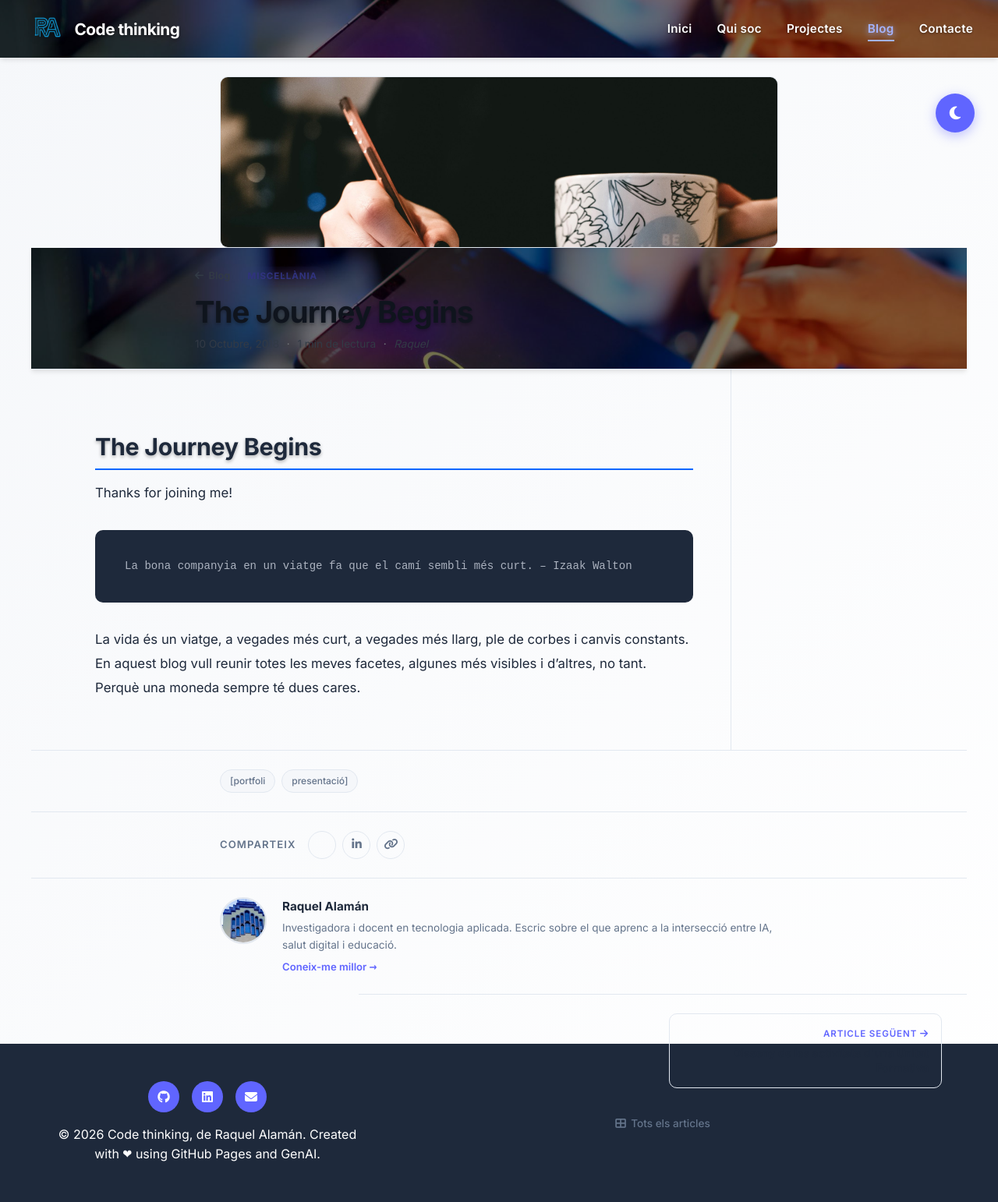
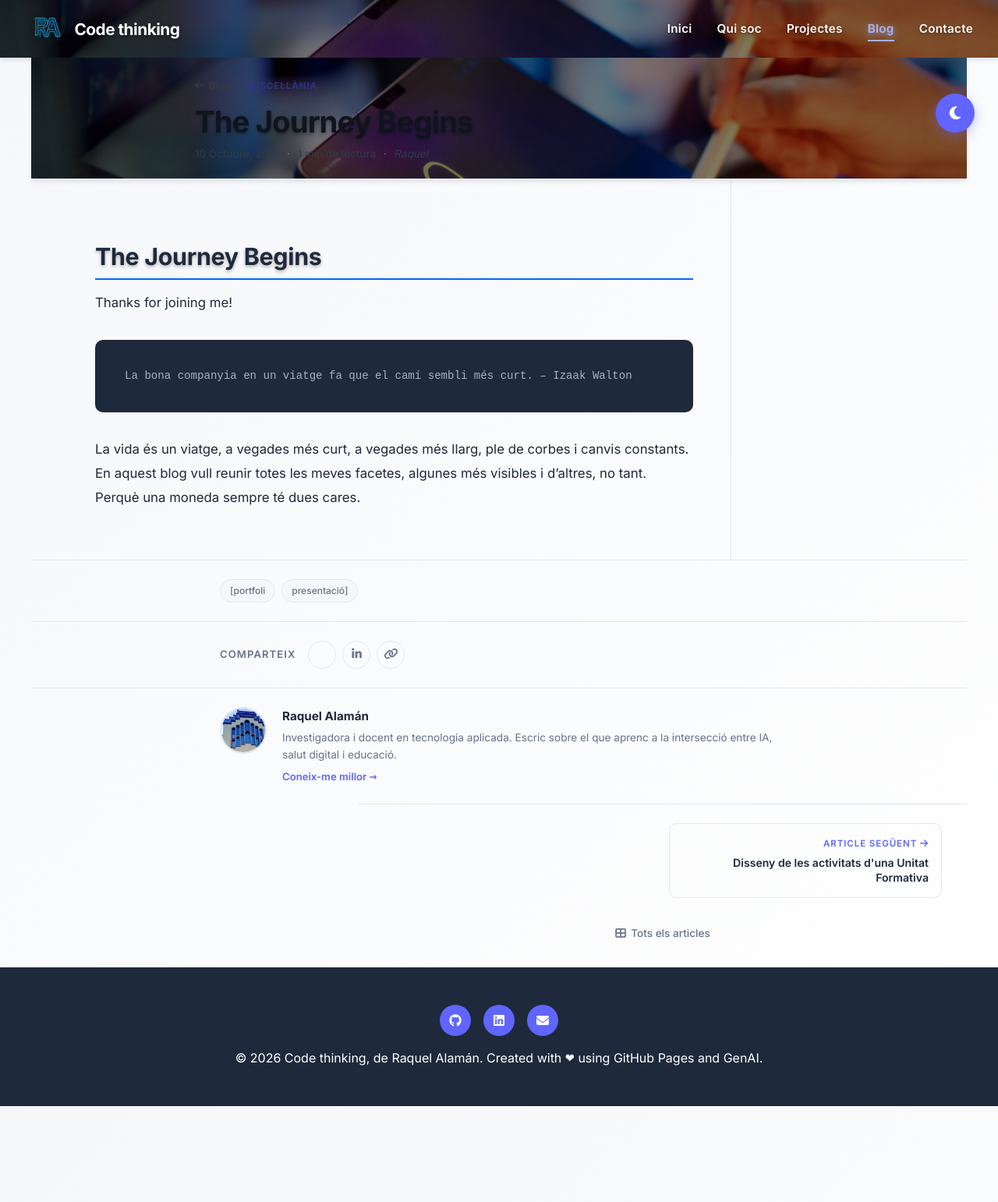
Before and after one commit to raquelalaman/raquelalaman.github.io, a Jekyll site: the page built from _posts/2018-10-10-thejourneybegins.md, in a window 1280 px wide. Shown: the whole page at 78% size. Built offline with Jekyll 4.4.1, drawn with Linux system fonts in a browser that asks for light colours; nearby versions of some CDN libraries; after the commit the page ends 1419 px from its top, so only the background shows below that.

Commit message:
Update main.css

```diff
--- a/css/main.css
+++ b/css/main.css
@@ -1,9 +1,3 @@
-/* ============================================================
-   MAIN.CSS — Full d'estils unificat
-   Substitueix: css/style.css + css/hero-improved.css
-   ============================================================ */
-
-
 /* ============================================================
    1. RESET I VARIABLES
    ============================================================ */
@@ -1466,7 +1460,10 @@ footer {
     color: var(--white);
     text-align: center;
     padding: 3rem 0;
-    margin-top: 4rem;
+    margin-top: 0;
+    clear: both;
+    position: relative;
+    z-index: 1;
 }
 
 .footer-content {
@@ -3517,24 +3514,8 @@ footer {
    ============================================================ */
 
 .post-cover {
-    width: 100%;
-    max-width: 780px;
-    margin: 1.5rem auto 0;
-    padding: 0 2rem;
-    overflow: hidden;
-}
-
-.post-cover img {
-    width: 100%;
-    height: auto;
-    max-height: 220px;
-    object-fit: cover;
-    object-position: center top;
-    display: block;
-    border-radius: 10px;
-    border: 1px solid var(--medium-gray);
-}
-
+    display: none;
+}
 
 /* ============================================================
    34. POST — capçalera
```
